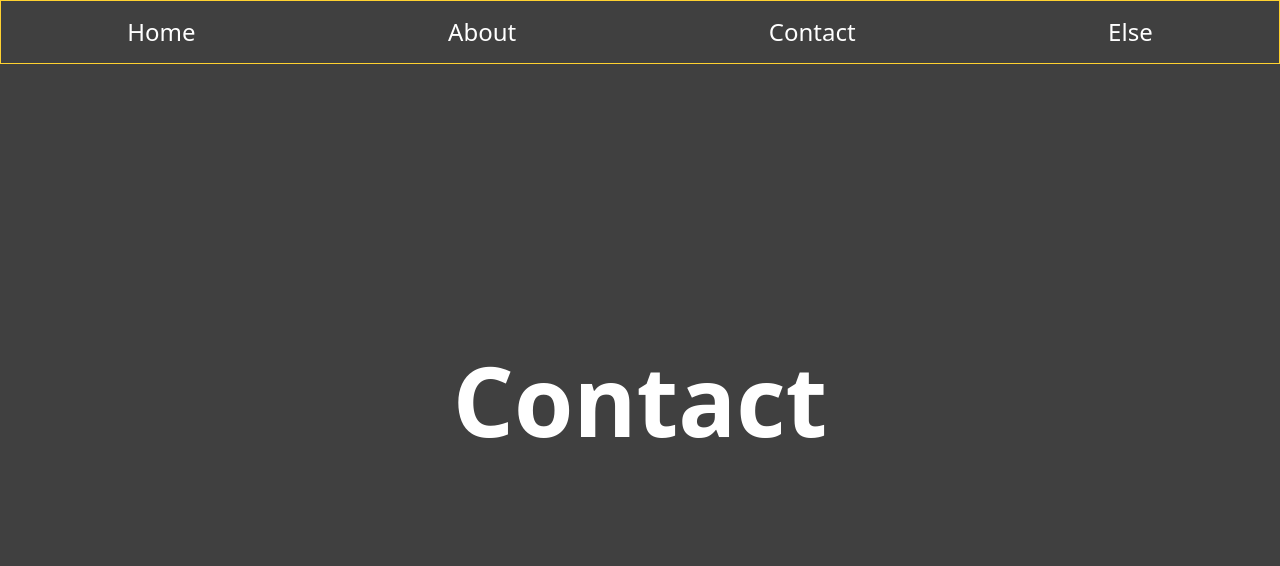
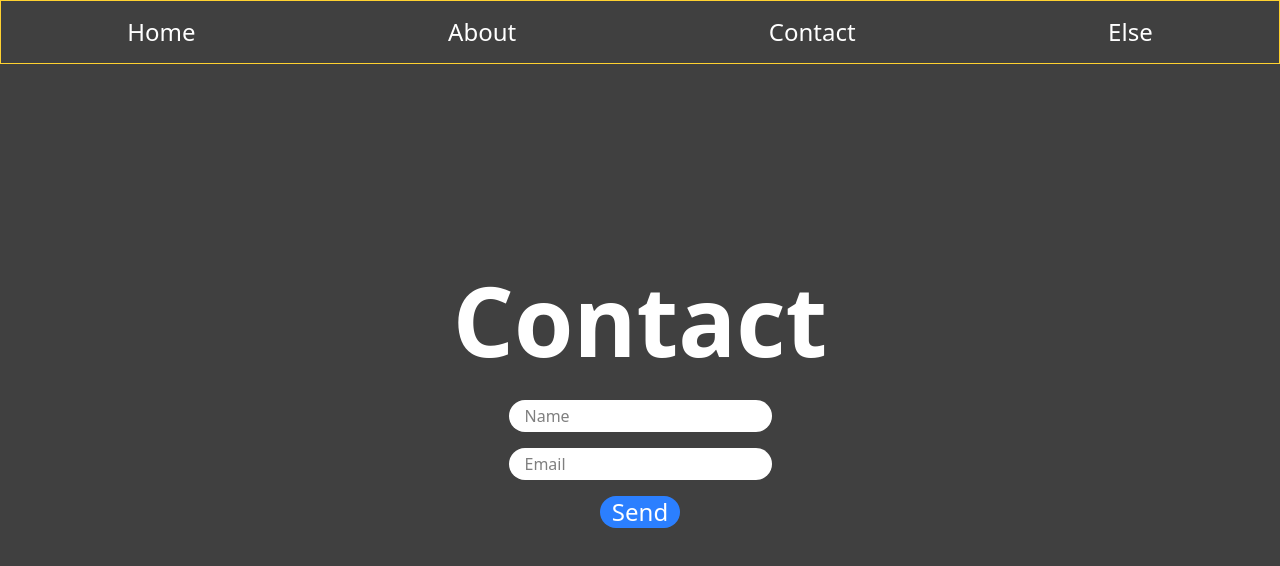
Before and after one commit to VictorSouzaCode/next-learning, a Next.js app: page /contact in a window 1280 px wide. Shown: the top 566 px of the page. Built offline with nearby package versions, Linux system fonts and the light colour scheme.

Commit message:
form component added to understand the difference between server and client component and how to mix both and more comments added in the home page

```diff
--- a/app/about/page.tsx
+++ b/app/about/page.tsx
@@ -1,3 +1,5 @@
+
+
 const About = () => {
   return (
     <main className="min-h-screen bg-neutral-700 text-white flex justify-center items-center">
--- a/app/contact/page.tsx
+++ b/app/contact/page.tsx
@@ -1,7 +1,11 @@
+import ContactForm from "@/components/form/ContactForm"
+// this is a server component, that nest a client component
+
 const contact = () => {
   return (
-    <main className="min-h-screen bg-neutral-700 text-white flex justify-center items-center">
+    <main className="min-h-screen bg-neutral-700 text-white flex flex-col justify-center items-center">
       <h1 className="text-8xl font-bold">Contact</h1>
+      <ContactForm/>
     </main>
   )
 }
--- a/app/page.tsx
+++ b/app/page.tsx
@@ -8,3 +8,9 @@ export default function Home() {
     </main>
   );
 }
+
+/*
+Use Client Components for: forms, animations, real-time updates, anything with useState/useEffect
+
+Use Server Components for: data fetching, static content, SEO-sensitive content
+*/
--- /dev/null
+++ b/components/form/ContactForm.tsx
@@ -0,0 +1,49 @@
+// this is a client component, i needs to be one because of interativity
+'use client'
+import { useState } from "react"
+
+const ContactForm = () => {
+    type FormType = {
+        name: string,
+        email: string
+    }
+
+    const [ formData, setFormData ] = useState<FormType>({
+        name: "",
+        email: ""
+    })
+
+    const handleSubmit = (e:React.FormEvent) => {
+        e.preventDefault()
+        console.log({...formData})
+        setFormData({ name: "", email: ""})
+    }
+
+  return (
+    <form
+    onSubmit={(e) => {
+        handleSubmit(e)
+    }}
+    className="mt-8 flex flex-col justify-center items-center gap-4">
+        <input
+        type="text"
+        value={formData.name}
+        onChange={(e) => setFormData({...formData, name: e.target.value})}
+        className="bg-white rounded-2xl h-8 text-black p-4"
+        placeholder="Name"/>
+        <input
+        type="email"
+        value={formData.email}
+        onChange={(e) => setFormData({...formData, email: e.target.value})}
+        className="bg-white rounded-2xl h-8 text-black p-4"
+        placeholder="Email"/>
+
+        <button
+        type="submit"
+        className="bg-blue-500 font-medium text-2xl w-20 rounded-2xl cursor-pointer"
+        >Send</button>
+    </form>
+  )
+}
+
+export default ContactForm
```
